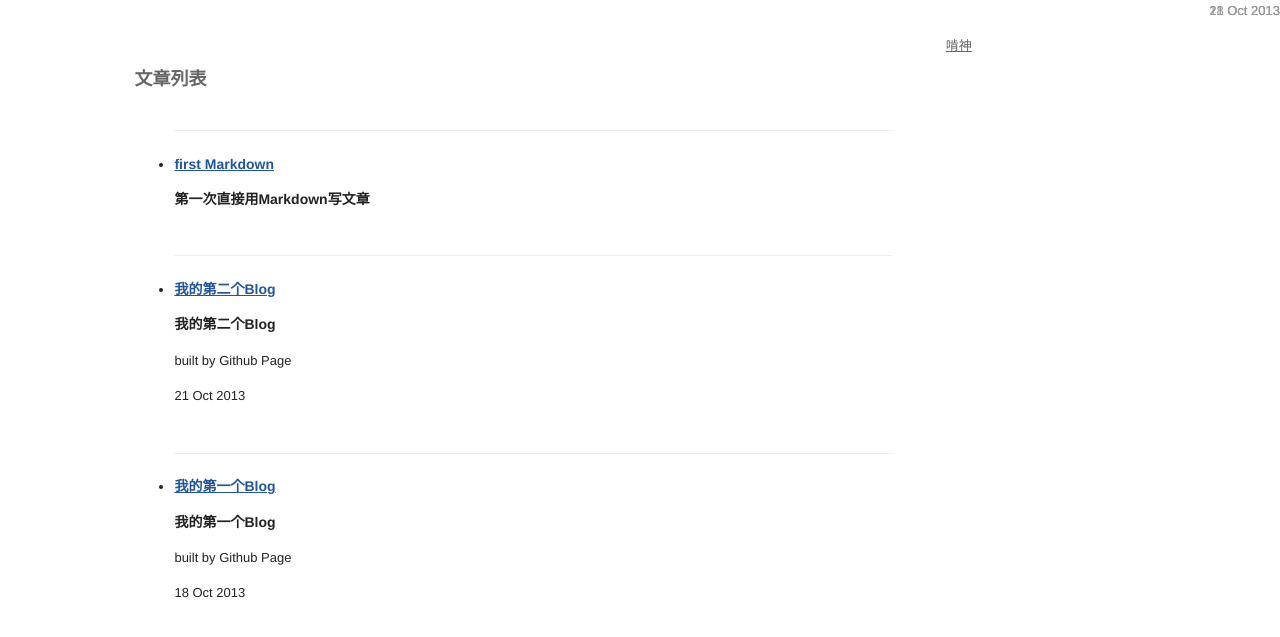
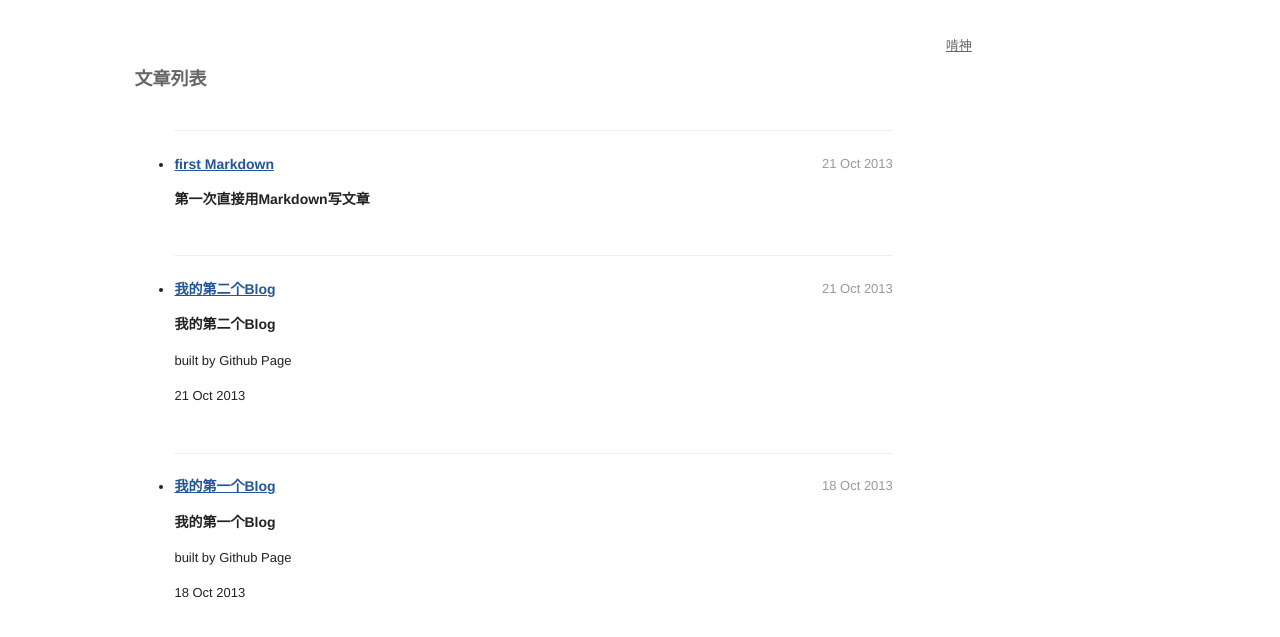
Before and after one commit to kenshinlin/archives, a Jekyll site: the page built from index.html, in a window 1280 px wide. Shown: the top 637 px of the page. Built offline with Jekyll 4.4.1, drawn with Linux system fonts in a browser that asks for light colours.

Commit message:
Update index.html

```diff
--- a/index.html
+++ b/index.html
@@ -8,11 +8,13 @@ isindex: 1
 <ul class="idx-article-list">
 　　{% for post in site.posts %}
 　　    <li>
-			<h2><a href="{{ post.url }}">{{ post.title }}</a></h2>
+			<h2>
+				<a href="{{ post.url }}">{{ post.title }}</a>
+				<span class="idx-post-data">{{ post.date | date_to_string }}</span>
+			</h2>
 			<div class="excerpt">
 				{{ post.excerpt }}
 			</div>
-			<span class="idx-post-data">{{ post.date | date_to_string }}</span>
 		</li>
 　　{% endfor %}
 </ul>
```
